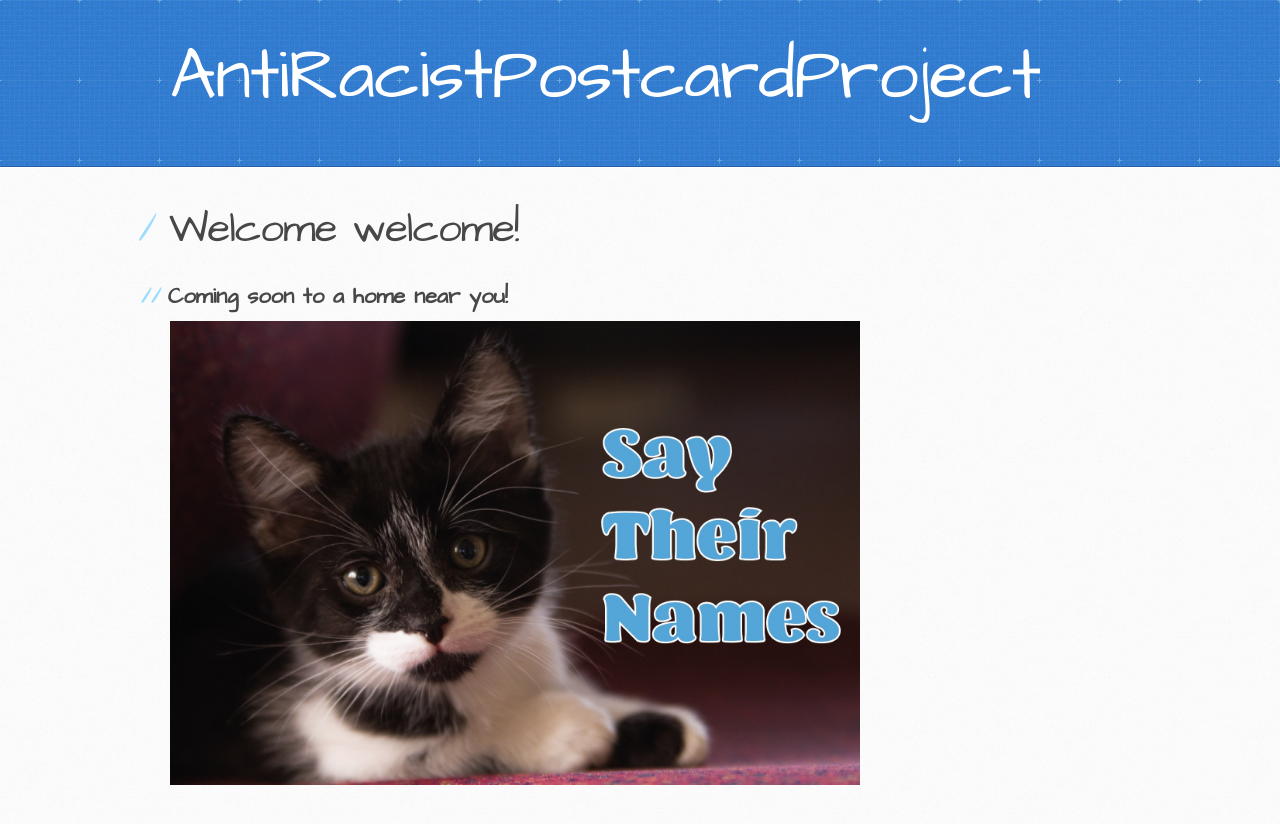
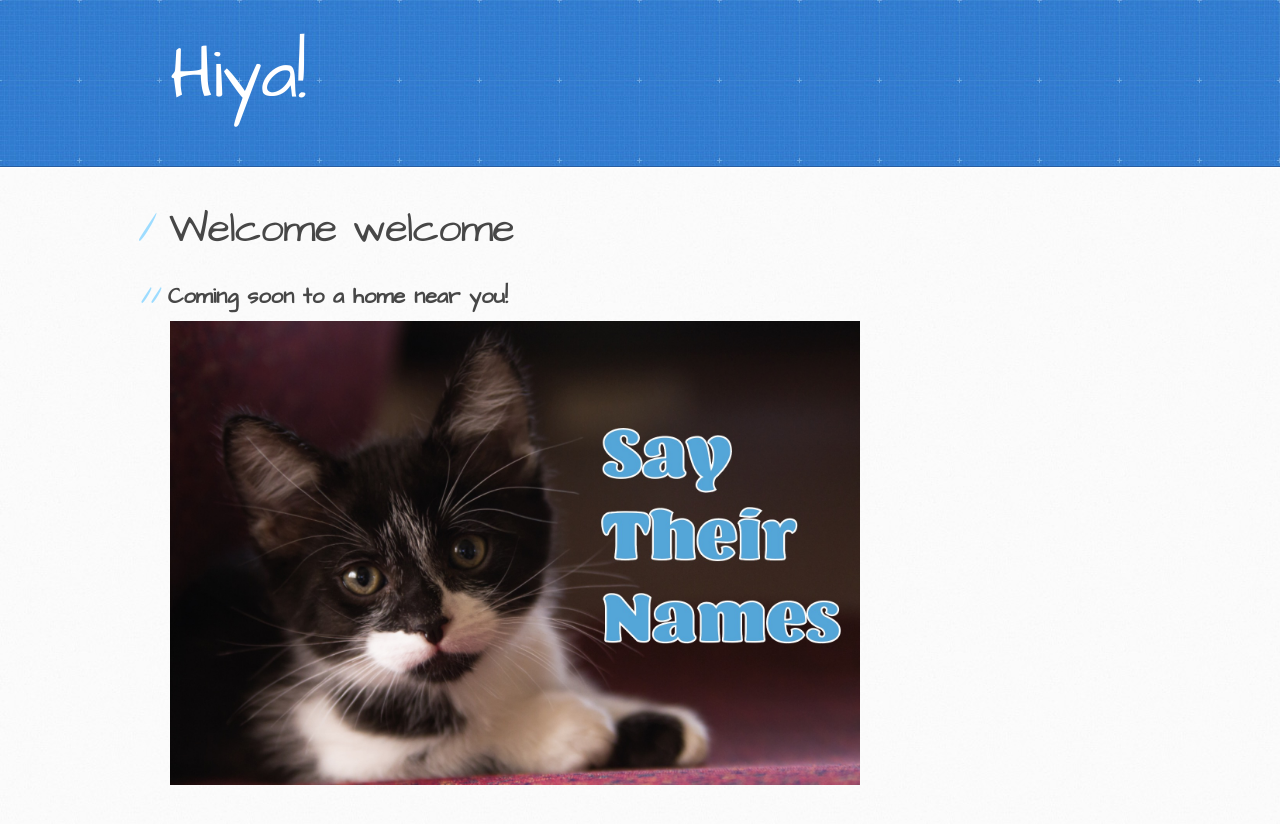
Before and after one commit to mir-lab/AntiRacistPostcardProject, a Jekyll site: the page built from docs/index.md, in a window 1280 px wide. Shown: the top 824 px of the page. Built offline with Jekyll 4.4.1, drawn with Linux system fonts in a browser that asks for light colours; our own code applies the rules of GitHub Pages for plain Markdown files; the repository's description, which GitHub fills in, is left out.

Commit message:
editing the header

```diff
--- a/docs/_layouts/default.html
+++ b/docs/_layouts/default.html
@@ -18,7 +18,8 @@
     <header>
       <div class="inner">
         <a href="{{ '/' | absolute_url }}">
-          <h1>{{ site.title | default: site.github.repository_name }}</h1>
+          <h1>Hiya!
+            <!-- {{ site.title | default: site.github.repository_name }} --></h1>
         </a>
         <h2>{{ site.description | default: site.github.project_tagline }}</h2>
         <!-- {% if site.github.is_project_page %}
--- a/docs/index.md
+++ b/docs/index.md
@@ -1,7 +1,7 @@
 ---
 title: The AntiRacist Postcard Project
 ---
-# Welcome welcome!
+# Welcome welcome
 
 ## Coming soon to a home near you!
 
```
